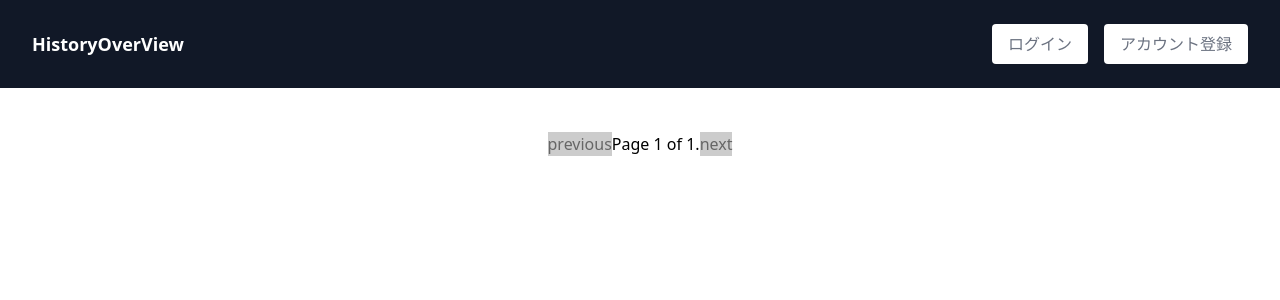
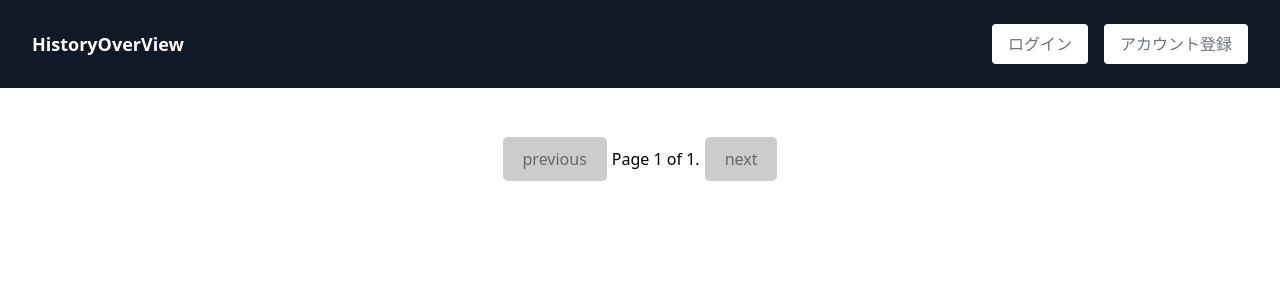
Before and after one commit to ryu-k67/OpenHistoryOverView, a Next.js app in the folder frontend/src/: page /allUserGraph in a window 1280 px wide. Shown: the top 300 px of the page. Built offline with nearby package versions, Linux system fonts and the light colour scheme.

Commit message:
[update] ボタンサイズ

```diff
--- a/frontend/src/src/styles/globals.css
+++ b/frontend/src/src/styles/globals.css
@@ -64,6 +64,14 @@ body {
   margin-top: 20px;
 }
 
+.pagination button {
+  padding: 10px 20px; /* ボタンの内側の余白を設定 */
+  font-size: 16px; /* ボタンの文字サイズを設定 */
+  border: none; /* ボーダーを削除 */
+  border-radius: 5px; /* ボーダーの角を丸くする */
+  margin: 5px; /* ボタン間の余白を設定 */
+}
+
 .pagination button:disabled {
   background-color: #ccc; /* 無効なときの背景色を灰色に設定 */
   color: #666; /* 無効なときの文字色を灰色に設定 */
```
